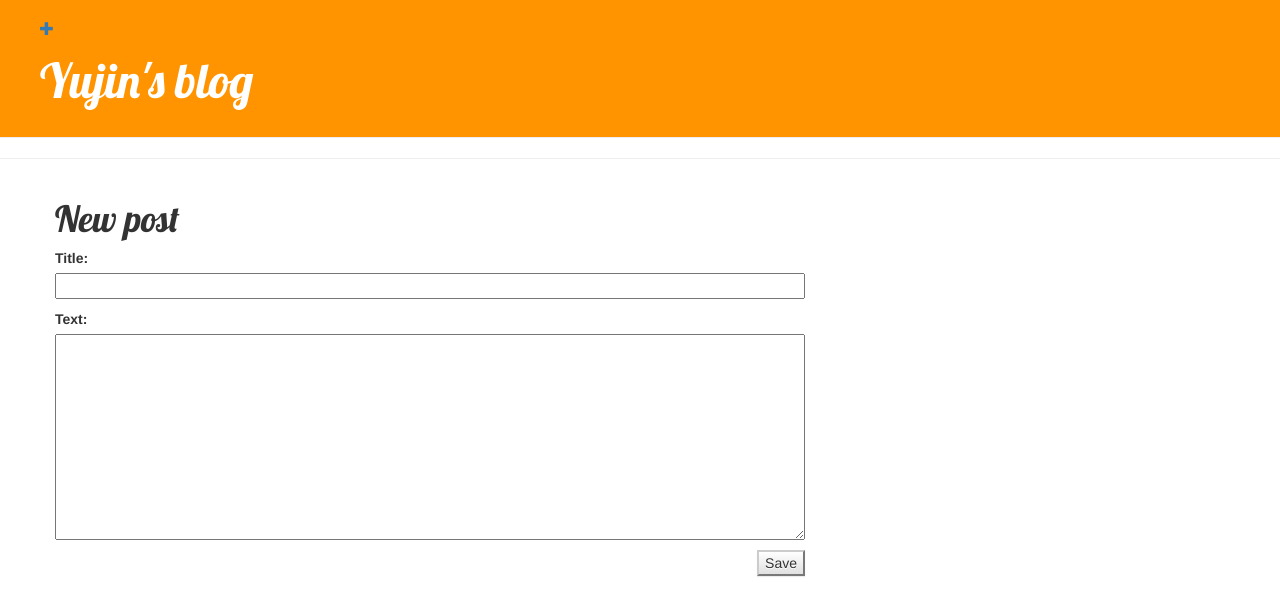
After one commit to yu-jin-song/my-first-blog, a Django app: page /post/new/ in a window 1280 px wide. The commit adds this page. Shown: the top 616 px of the page. Run offline with Django 3.2, Linux system fonts and the light colour scheme; some libraries are stand-ins or nearby versions.

Commit message:
Modified templates to edit blog layout.

```diff
--- /dev/null
+++ b/blog/forms.py
@@ -0,0 +1,7 @@
+from django import forms
+from .models import Post
+
+class PostForm(forms.ModelForm):
+    class Meta:
+        model = Post
+        fields = ('title', 'text',)
--- a/blog/static/css/blog.css
+++ b/blog/static/css/blog.css
@@ -18,12 +18,8 @@ h1, h2, h3, h4 {
 	font-family: 'Lobster', cursive;
 }
 
-.date, .date2 {
+.date {
 	color: #0B610B;
-}
-
-.date2 {
-	float: right;
 }
 
 .save {
--- a/blog/templates/blog/base.html
+++ b/blog/templates/blog/base.html
@@ -11,6 +11,7 @@
 	</head>
 	<body>
 		<div class="page-header">
+			<a href="{% url 'post_new' %}" class="top=menu"><span class="glyphicon glyphicon-plus"></span></a>
 			<h1><a href="/">Yujin's blog</a></h1>
 		</div>
 		<hr>
--- a/blog/templates/blog/post_detail.html
+++ b/blog/templates/blog/post_detail.html
@@ -3,10 +3,11 @@
 {% block content %}
 	<div class="post">
 		{% if post.published_date %}
-			<div class="date2">
+			<div class="date">
 				{{ post.published_date }}
 			</div>
 		{% endif %}
+		<a class="btn btn-default" href="{% url 'post_edit' pk=post.pk %}"><i class="glyphicon glyphicon-pencil"></i></a>
 		<h1>{{ post.title }}</h1>
 		<p>{{ post.text|linebreaksbr }}
 	</div>
--- /dev/null
+++ b/blog/templates/blog/post_edit.html
@@ -0,0 +1,9 @@
+{% extends 'blog/base.html' %}
+
+{% block content %}
+	<h1>New post</h1>
+	<form method="POST" class="post-form">{% csrf_token %}
+		{{ form.as_p }}
+		<button type="submit" class="save btn-default">Save</button>
+	</form>
+{% endblock %}
--- a/blog/urls.py
+++ b/blog/urls.py
@@ -4,4 +4,6 @@ from . import views
 urlpatterns = [
         path('', views.post_list, name='post_list'),
         path('post/<int:pk>/', views.post_detail, name='post_detail'),
+        path('post/new/', views.post_new, name='post_new'),
+        path('post/<int:pk>/edit/', views.post_edit, name='post_edit')
 ]
--- a/blog/views.py
+++ b/blog/views.py
@@ -1,6 +1,7 @@
-from django.shortcuts import render, get_object_or_404
+from django.shortcuts import render, get_object_or_404, redirect
 from django.utils import timezone
 from .models import Post
+from .forms import PostForm
 
 # Create your views here.
 def post_list(request):
@@ -10,3 +11,30 @@ def post_list(request):
 def post_detail(request, pk):
     post = get_object_or_404(Post, pk=pk)
     return render(request, 'blog/post_detail.html', {'post':post})
+
+def post_new(request):
+    if request.method == "POST":
+        form = PostForm(request.POST)
+        if form.is_valid():
+            post = form.save(commit=False)
+            post.author = request.user
+            post.published_date = timezone.now()
+            post.save()
+            return redirect('post_detail', pk=post.pk)
+    else:
+        form = PostForm()
+    return render(request, 'blog/post_edit.html', {'form': form})
+
+def post_edit(request,pk):
+    post = get_object_or_404(Post, pk=pk)
+    if request.method == "POST":
+        form = PostForm(request.POST, instance=post)
+        if form.is_valid():
+            post = form.save(commit=False)
+            post.author = request.user
+            post.published_date = timezone.now()
+            post.save()
+            return redirect('post_detail', pk=post.pk)
+    else:
+        form = PostForm(instance=post)
+    return render(request, 'blog/post_edit.html', {'form': form})
```
